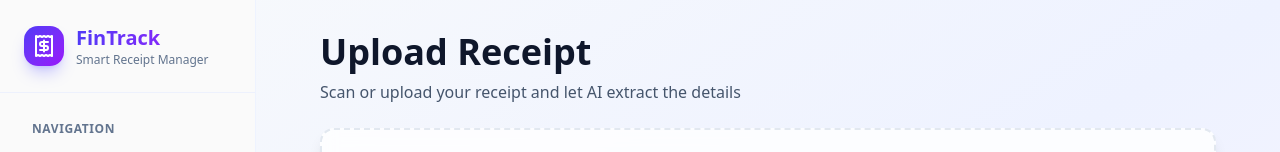
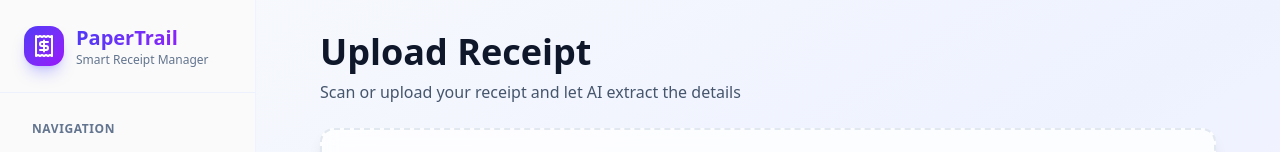
Before and after one commit to moibra05/papertrail, a Next.js app: page /upload in a window 1280 px wide. Shown: the top 152 px of the page. Built offline with nearby package versions, Linux system fonts and the light colour scheme.

Commit message:
fix: changed name to PaperTrail

```diff
--- a/src/app/(content)/dashboard/page.js
+++ b/src/app/(content)/dashboard/page.js
@@ -51,7 +51,7 @@ export default function Home() {
         <div className="flex flex-col md:flex-row justify-between items-start md:items-center gap-4">
           <div>
             <h1 className="text-3xl md:text-4xl font-bold text-slate-900 mb-2">
-              Welcome to FinTrack
+              Welcome to PaperTrail
             </h1>
             <p className="text-slate-600">Manage your receipts and track expenses effortlessly</p>
           </div>
--- a/src/app/(content)/layout.js
+++ b/src/app/(content)/layout.js
@@ -65,7 +65,7 @@ export default function RootLayout({ children }) {
               </div>
               <div>
                 <h2 className="font-bold text-xl bg-gradient-to-r from-indigo-600 to-purple-600 bg-clip-text text-transparent">
-                  FinTrack
+                  PaperTrail
                 </h2>
                 <p className="text-xs text-slate-500 font-medium">
                   Smart Receipt Manager
@@ -133,7 +133,7 @@ export default function RootLayout({ children }) {
             <div className="flex items-center gap-4">
               <SidebarTrigger className="hover:bg-indigo-50 p-2 rounded-lg transition-colors duration-200" />
               <h1 className="text-xl font-bold bg-gradient-to-r from-indigo-600 to-purple-600 bg-clip-text text-transparent">
-                FinTrack
+                PaperTrail
               </h1>
             </div>
           </header>
```
